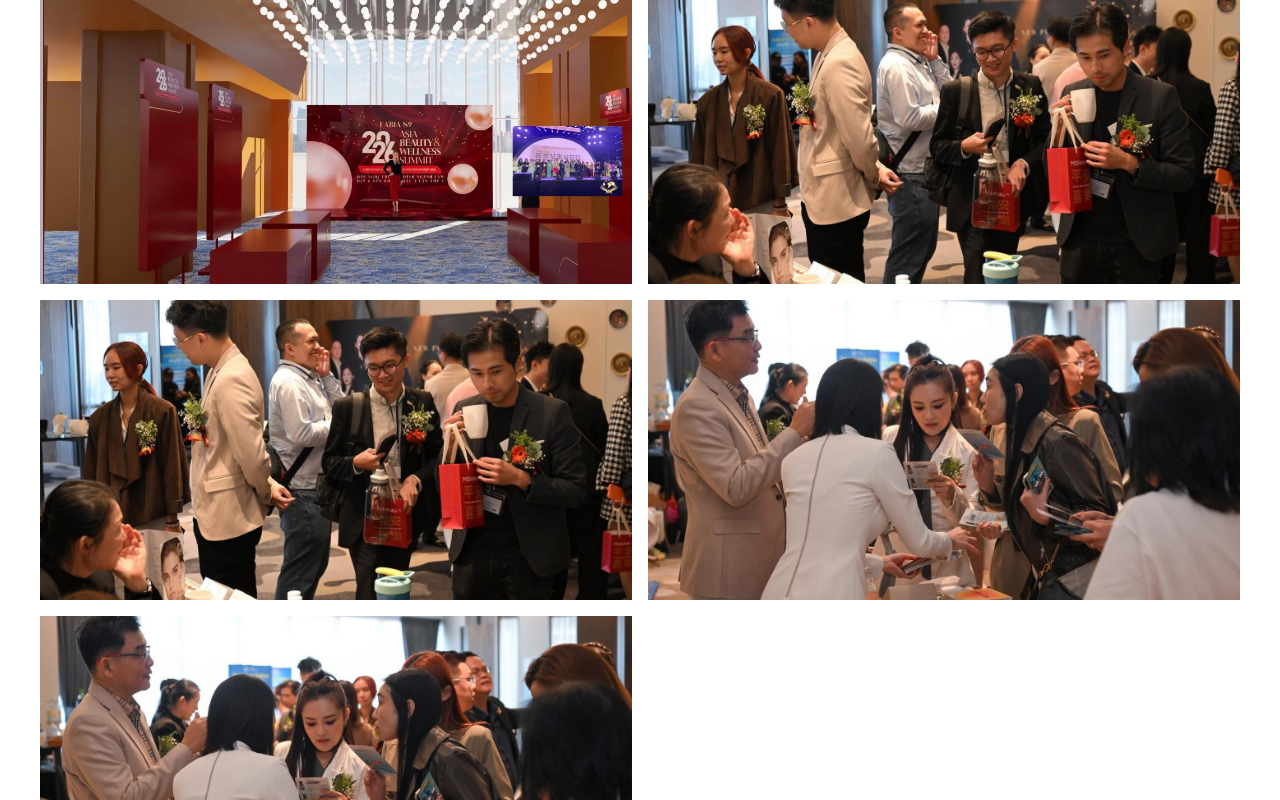
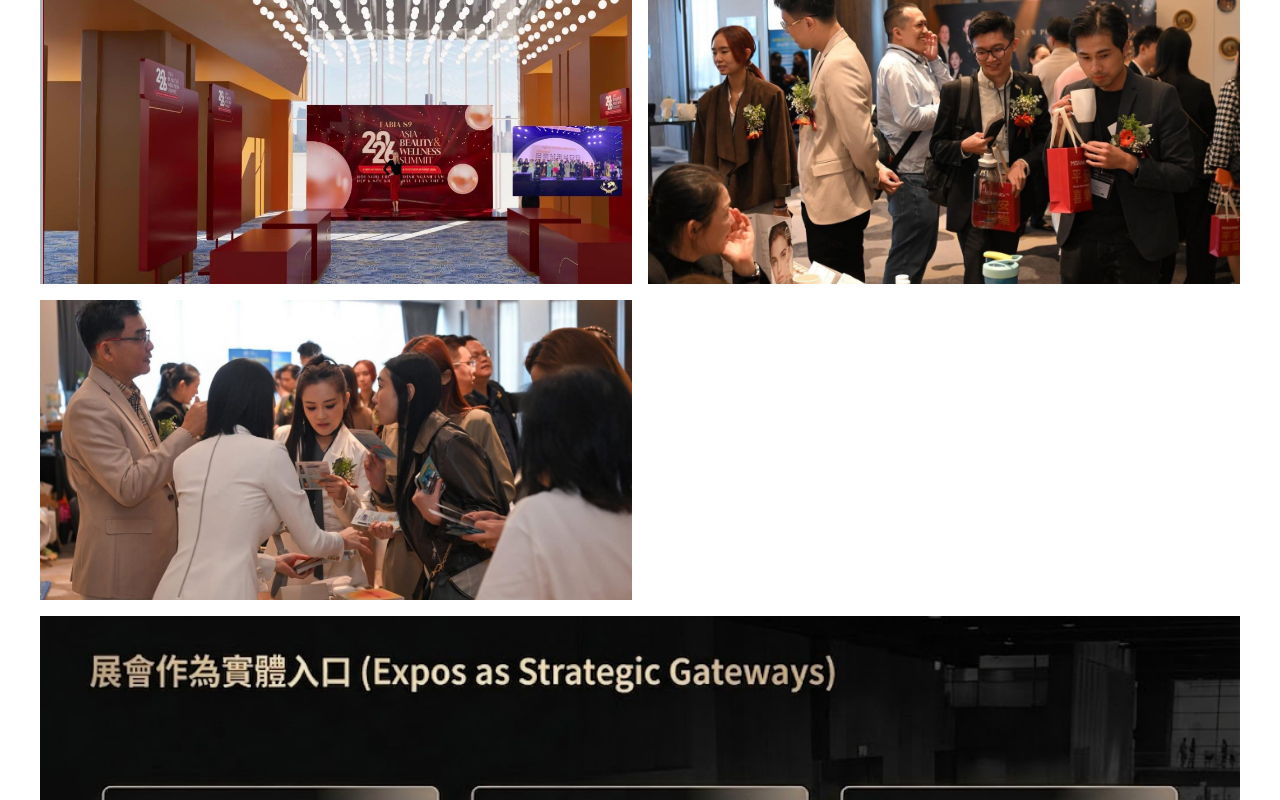
Before and after one commit to Aaronyu1229/shirley-orei-expo, a Next.js app: page /sea-beauty in a window 1280 px wide. Shown: the part 1340-2140 px from the top of the page. Built offline with nearby package versions, Linux system fonts and the light colour scheme.

Commit message:
fix: 移除展會實景重複照片

```diff
--- a/src/app/sea-beauty/page.tsx
+++ b/src/app/sea-beauty/page.tsx
@@ -209,9 +209,7 @@ export default function SEABeautyPage() {
             {[
               { src: "/images/venue-entrance.jpg", alt: "展會主入口設計" },
               { src: "/images/venue-3.jpg", alt: "商務交流現場" },
-              { src: "/images/event-photo-1.jpg", alt: "品牌展示體驗" },
               { src: "/images/event-photo-2.jpg", alt: "買家產品互動" },
-              { src: "/images/venue-4.jpg", alt: "展位商務洽談" },
             ].map((photo, i) => (
               <AnimateIn key={photo.src} delay={i * 0.06}>
                 <div className="relative group overflow-hidden">
```
